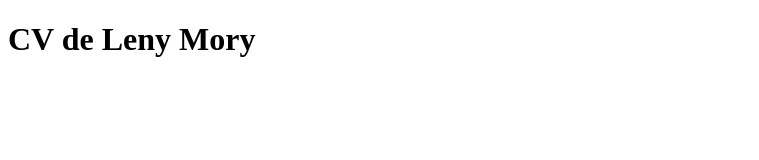
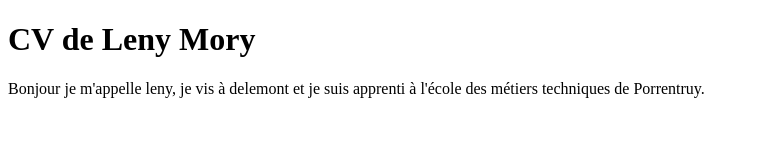
Before and after one commit to divtec-cejef/cv-01-html-lenymory09, a plain HTML site: page index.html in a window 1280 px wide. Shown: the whole page, without its empty margins (0-759 px from the left). Drawn offline with Linux system fonts and the light colour scheme.

Commit message:
ajout paragraphe

```diff
--- a/index.html
+++ b/index.html
@@ -6,5 +6,6 @@
 </head>
 <body>
 <h1>CV de Leny Mory</h1>
+<p>Bonjour je m'appelle leny, je vis à delemont et je suis apprenti à l'école des métiers techniques de Porrentruy.</p>
 </body>
 </html>
```
